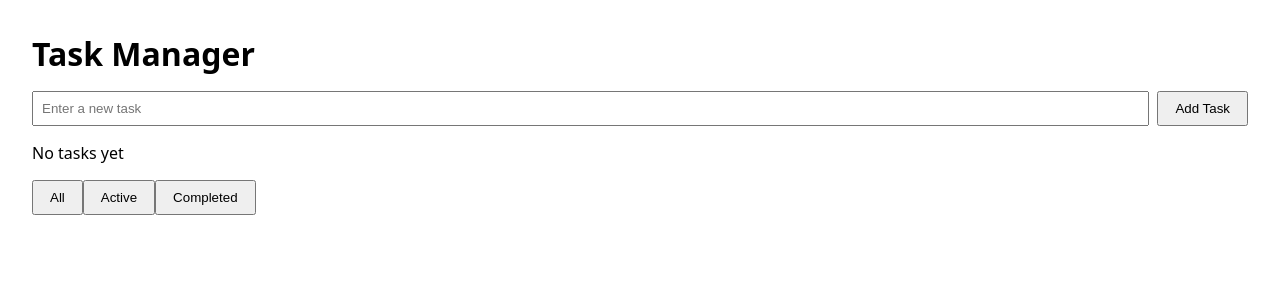
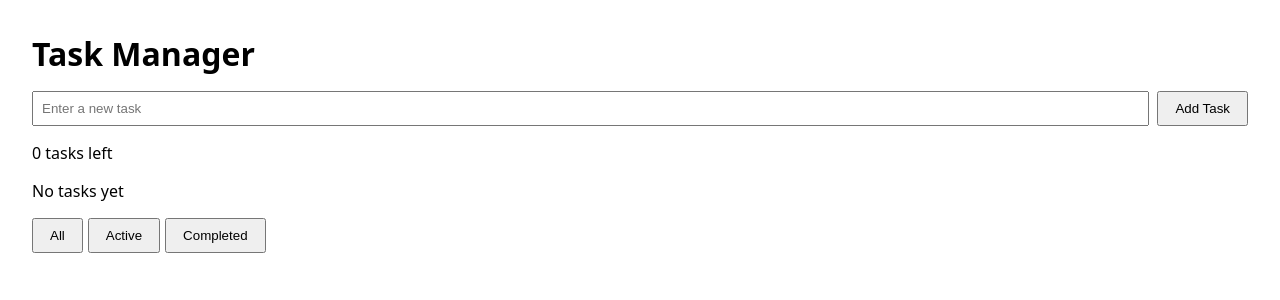
Before and after one commit to shittuadams/task-manager, a React (Vite) app: page / in a window 1280 px wide. Shown: the top 300 px of the page. Built offline with nearby package versions, Linux system fonts and the light colour scheme.

Commit message:
Add task counter

```diff
--- a/src/App.jsx
+++ b/src/App.jsx
@@ -61,6 +61,14 @@ function App() {
         />
         <button onClick={addTask}>Add Task</button>
       </div>
+
+      <div className="task-counter">
+        <p>
+          {tasks.filter(task => !task.completed).length} task
+          {tasks.filter(task => !task.completed).length !== 1 ? "s" : ""} left
+        </p>
+      </div>
+
       <div className="task-input">
         {tasks.length === 0 ? (
           <p>No tasks yet</p>
--- a/src/index.css
+++ b/src/index.css
@@ -32,9 +32,14 @@ button {
 
 .task-item {
   display: flex;
+  align-items: center;
   gap: 10px;
-  padding: 8px 0;
+  padding: 5px 0;
   list-style: none;
+}
+
+.task-item:hover {
+  background-color: #f5f5f5;
 }
 
 .task-item input[type="checkbox"] {
@@ -58,3 +63,7 @@ button {
 .delete-btn:hover {
   color: rgb(0, 0, 0);
 }
+
+.filters button {
+  margin-right: 5px;
+}
```
